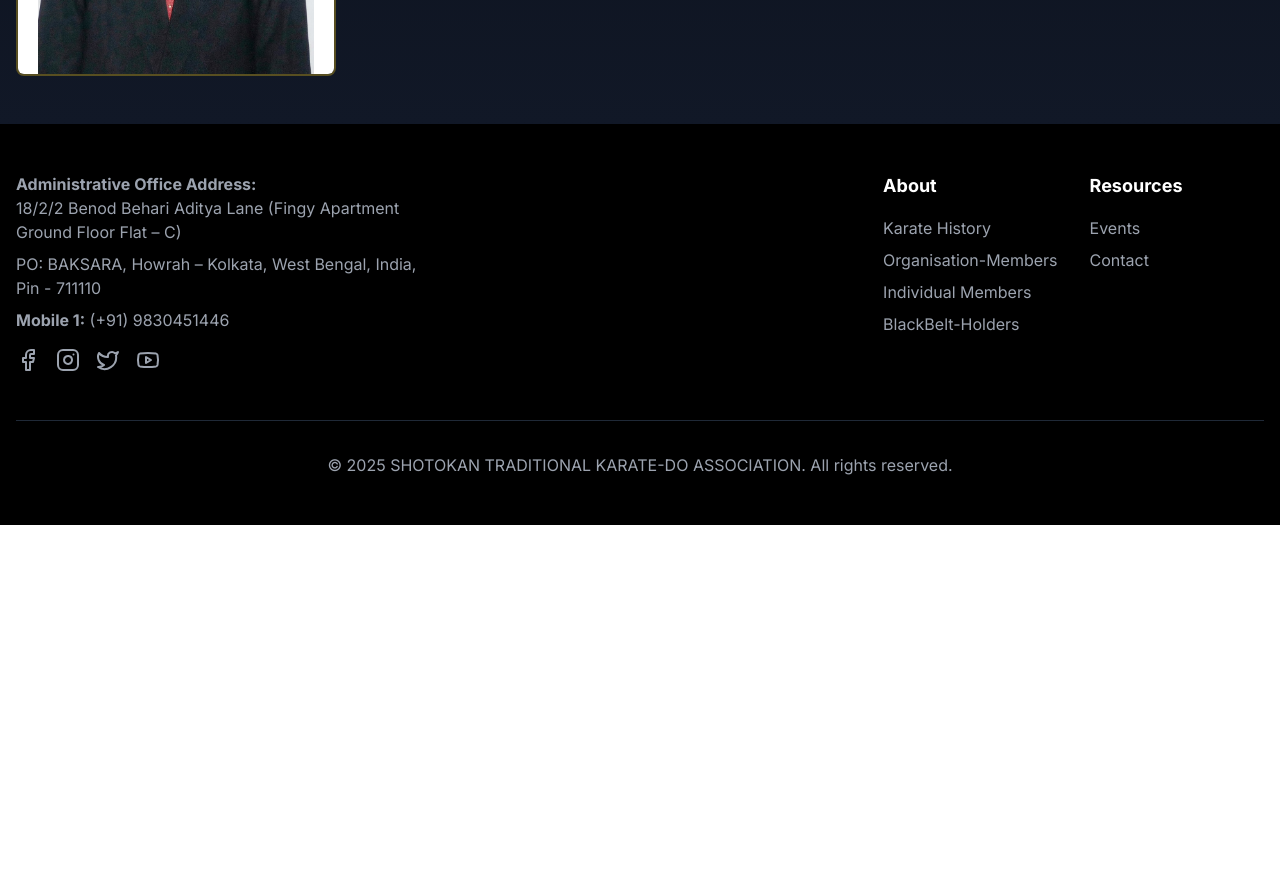
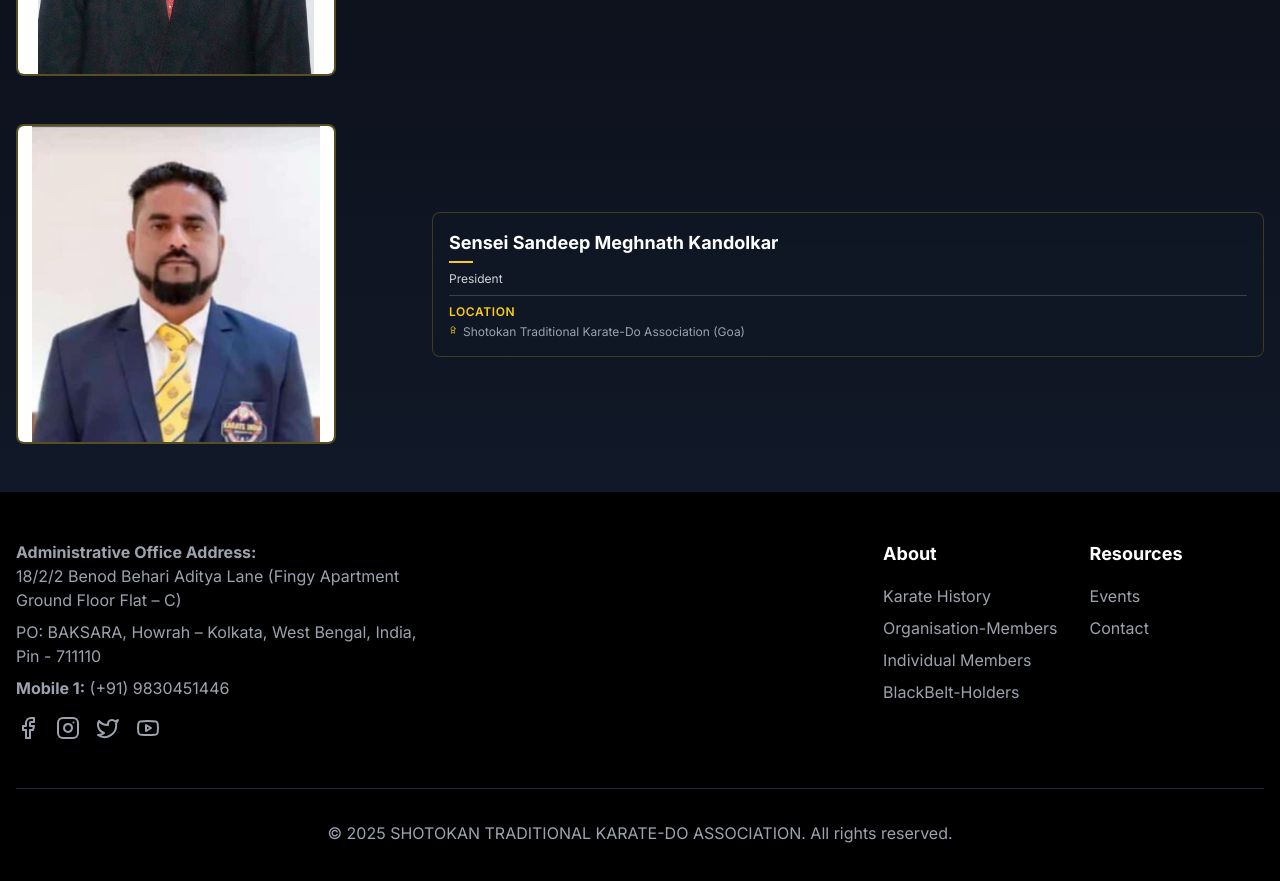
Before and after one commit to niteshsengar03/karateFreelance, a Next.js app: page /members in a window 1280 px wide. Shown: the part 1340-2221 px from the top of the page. Before the commit the page ends 1865 px from the top, so only its background shows below. Built offline with nearby package versions, Linux system fonts and the light colour scheme.

Commit message:
final photo add

```diff
--- a/app/members/page.tsx
+++ b/app/members/page.tsx
@@ -35,6 +35,13 @@ const stateMembers = [
     position: "President",
     achievements: ["Shotokan Traditional Karate-Do Association (Nagaland)"],
   },
+  {
+    id:4,
+    name: "Sensei Sandeep Meghnath Kandolkar",
+    image :"/stateAffliated/Sensei Sandeep Meghnath Kandolkar.jpg?height=400&width=400",
+    position: "President",
+    achievements: ["Shotokan Traditional Karate-Do Association (Goa)"],
+  }
 ];
 
 // add future affiliated Members Here
```
Also changed, not shown: public/stateAffliated/Sensei Sandeep Meghnath Kandolkar.jpg (added).
